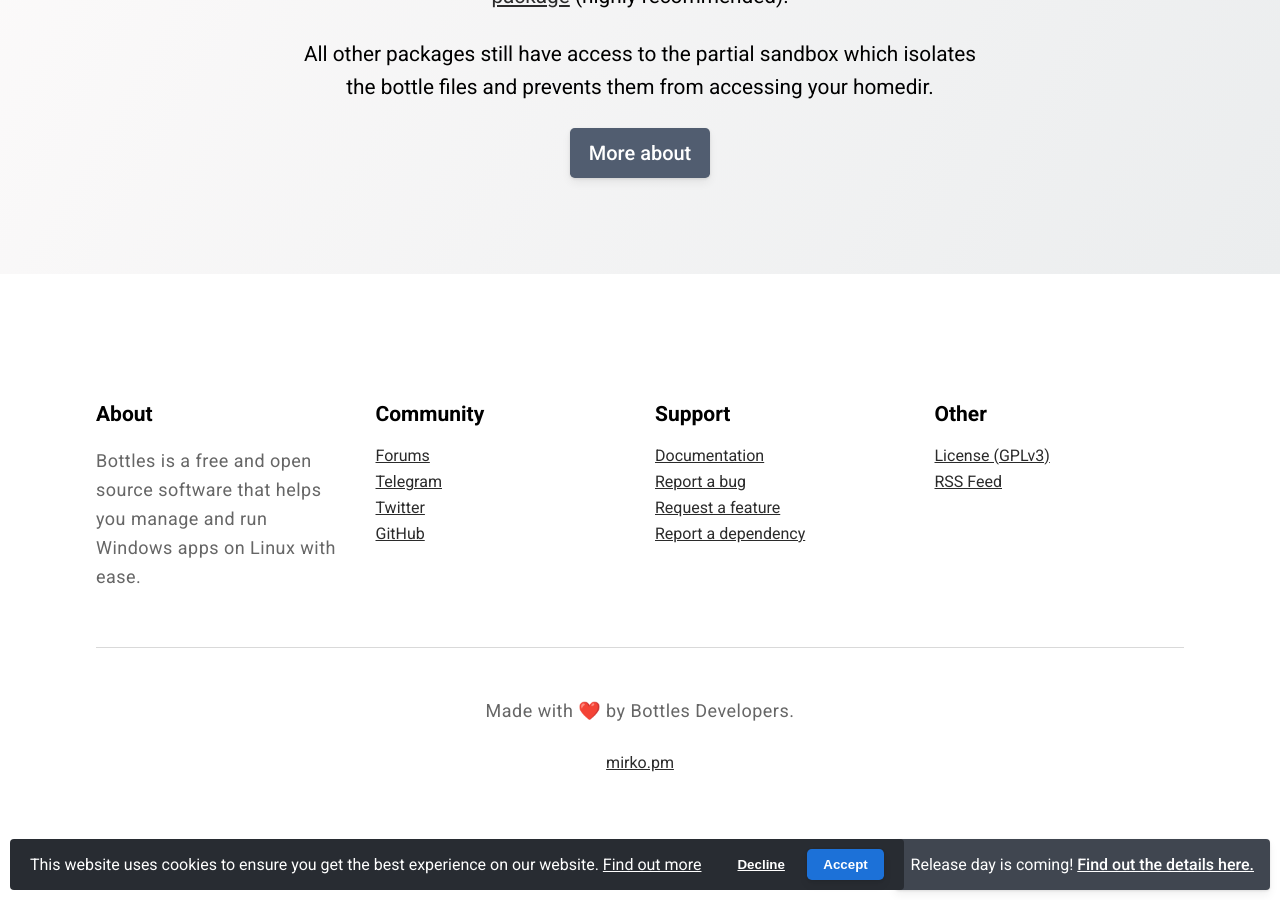
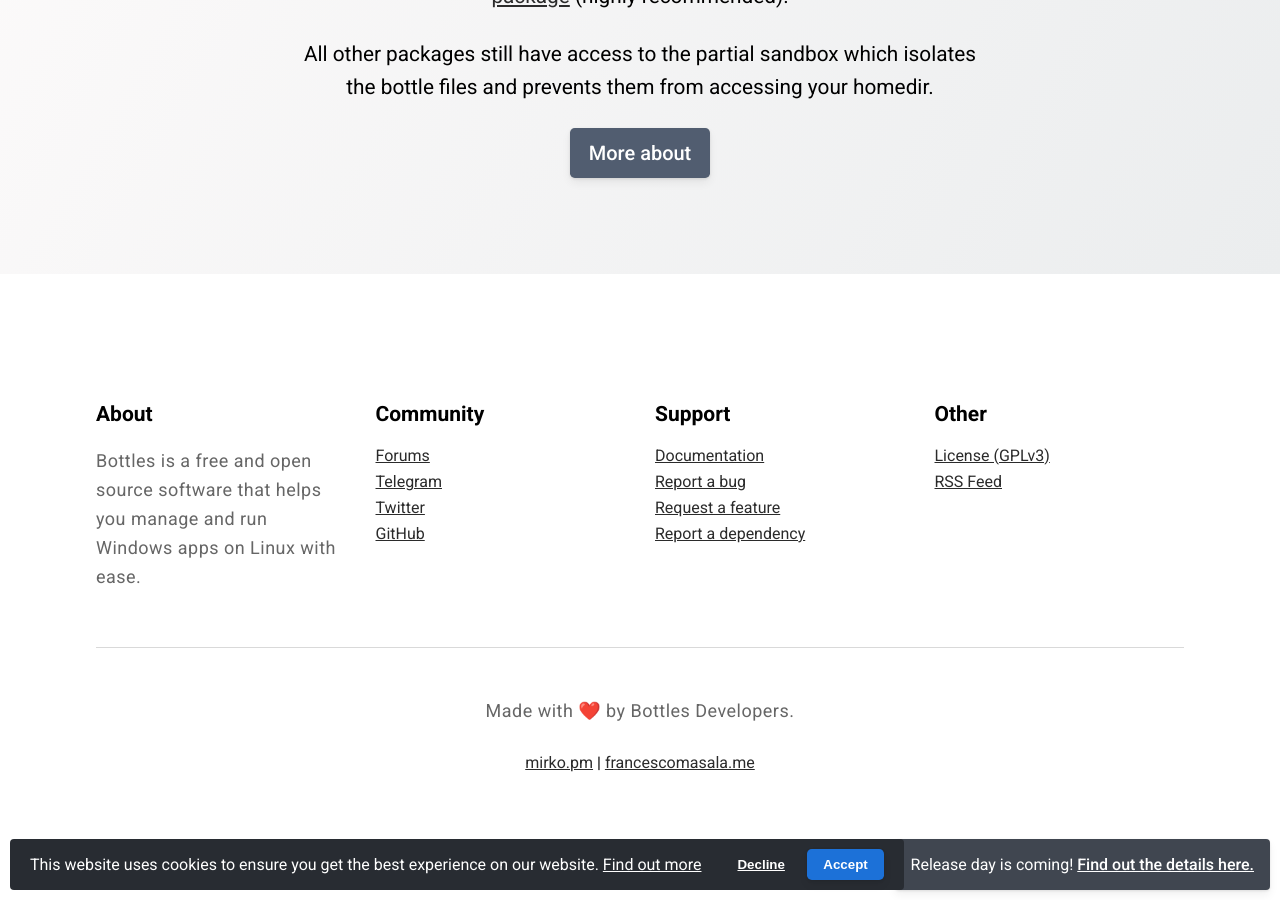
Before and after one commit to bottlesdevs/website, a Jekyll site: the page built from index.html, in a window 1280 px wide and 900 px high, scrolled down 4855 px. Built offline with Jekyll 4.4.1, drawn with Linux system fonts in a browser that asks for light colours; nearby versions of some CDN libraries; comment, search, counter and statistics services are not loaded.

Commit message:
Updated footer

```diff
--- a/_includes/footer.html
+++ b/_includes/footer.html
@@ -34,10 +34,10 @@
 
     <hr class="spacer" />
 
-    <section>
-      <p>Made with ❤️ by Bottles Developers.</p>
-      <a href="https://mirko.pm" title="Mirko Brombin">mirko.pm</a>
-    </section>
+   <section>
+    <p>Made with ❤️ by Bottles Developers.</p>
+      <span><a href="https://mirko.pm" title="Mirko Brombin">mirko.pm</a> | <a href="https://francescomasala.me" title="Francesco Masala">francescomasala.me</a></span>
+   </section>
   </div>
 </footer>
 
```
